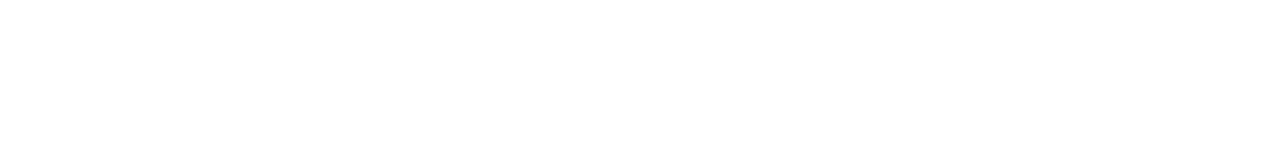
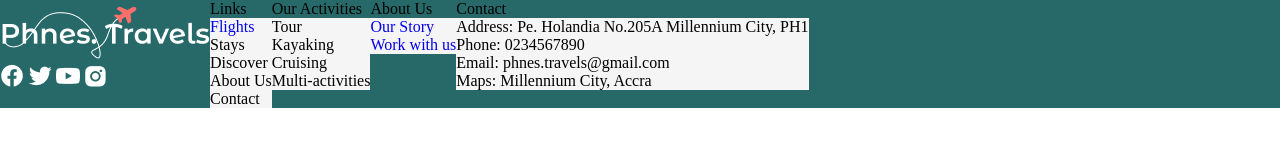
Before and after one commit to Brisnayu/Proyecto-GRUPO1, a website built with Vite: page index.html in a window 1280 px wide. Built offline with nearby package versions, Linux system fonts and the light colour scheme.

Commit message:
contenido footer

```diff
--- a/index.html
+++ b/index.html
@@ -9,9 +9,8 @@
   </head>
 
   <body>
-    <div id="app"></div>
 
-
+    <footer></footer>
 
     <script type="module" src="/main.js"></script>
 
--- a/main.js
+++ b/main.js
@@ -1,7 +1,6 @@
-import './style.css'
+import "./style.css";
 
 
-document.querySelector('#app').innerHTML = `
-  <div>
-  </div>
-`
+import Footer from "./src/components/Footer/Footer";
+
+document.querySelector("Footer").innerHTML = Footer();
--- a/src/components/Footer/Footer.css
+++ b/src/components/Footer/Footer.css
@@ -0,0 +1,4 @@
+footer {
+    background-color: var(--color-primary);
+    display: flex;
+}
--- a/src/components/Footer/Footer.js
+++ b/src/components/Footer/Footer.js
@@ -0,0 +1,53 @@
+import "./Footer.css";
+
+const Footer = () => {
+  return `
+    <article class="logo">
+        <section>
+            <img src="./public/assets/icon-footer/Phnes-Travels.png" alt="icon logo" />
+        </section>
+        <section>
+        <a href="#"><img src="./public/assets/icon-footer/icon_facebook.png" alt="logo facebook" /> </a>
+        <a href="#"><img src="./public/assets/icon-footer/icon_twitter.png" alt="logo twitter"  /> </a>
+        <a href="#"><img src="./public/assets/icon-footer/icon_youtube.png" alt="logo youtube"  /> </a>
+        <a href="#"><img src="./public/assets/icon-footer/icon_instagram.png" alt="logo instagram"  /> </a>
+        </section>
+
+  </article>
+
+  <article class="info-footer">
+    <ul>Links</ul>
+    <a href="#"><li>Flights</li></a>
+    <a href="#"></a><li>Stays</li></a>
+    <a href="#"></a><li>Discover</li></a>
+    <a href="#"></a><li>About Us</li></a>
+    <a href="#"></a><li>Contact</li></a>
+  </article>
+
+  <article class="info-footer">
+    <ul>Our Activities</ul>
+    <a href="#"></a><li>Tour</li></a>
+    <a href="#"></a><li>Kayaking</li></a>
+    <a href="#"></a><li>Cruising</li></a>
+    <a href="#"></a><li>Multi-activities</li></a>
+  </article>
+
+  <article class="info-footer">
+    <ul>About Us</ul>
+    <a href="#"><li>Our Story</li></a>
+    <a href="#"><li>Work with us</li></a>
+
+  </article>
+
+  <article class="info-footer">
+    <ul>Contact</ul>
+    <li>Address: Pe. Holandia No.205A Millennium City, PH1</li>
+    <li>Phone: 0234567890</li>
+    <li>Email: phnes.travels@gmail.com</li>
+    <li>Maps: Millennium City, Accra</li>
+  </article>
+
+    `;
+};
+
+export default Footer;
--- a/style.css
+++ b/style.css
@@ -19,7 +19,6 @@
     text-decoration: none;
     padding: 0;
     text-decoration-color: none;
-
 }
 
 li {
```
Also changed, not shown: public/assets/icon-footer/Phnes-Travels.png (added), public/assets/icon-footer/icon_facebook.png (added), public/assets/icon-footer/icon_instagram.png (added), public/assets/icon-footer/icon_twitter.png (added), public/assets/icon-footer/icon_youtube.png (added).
